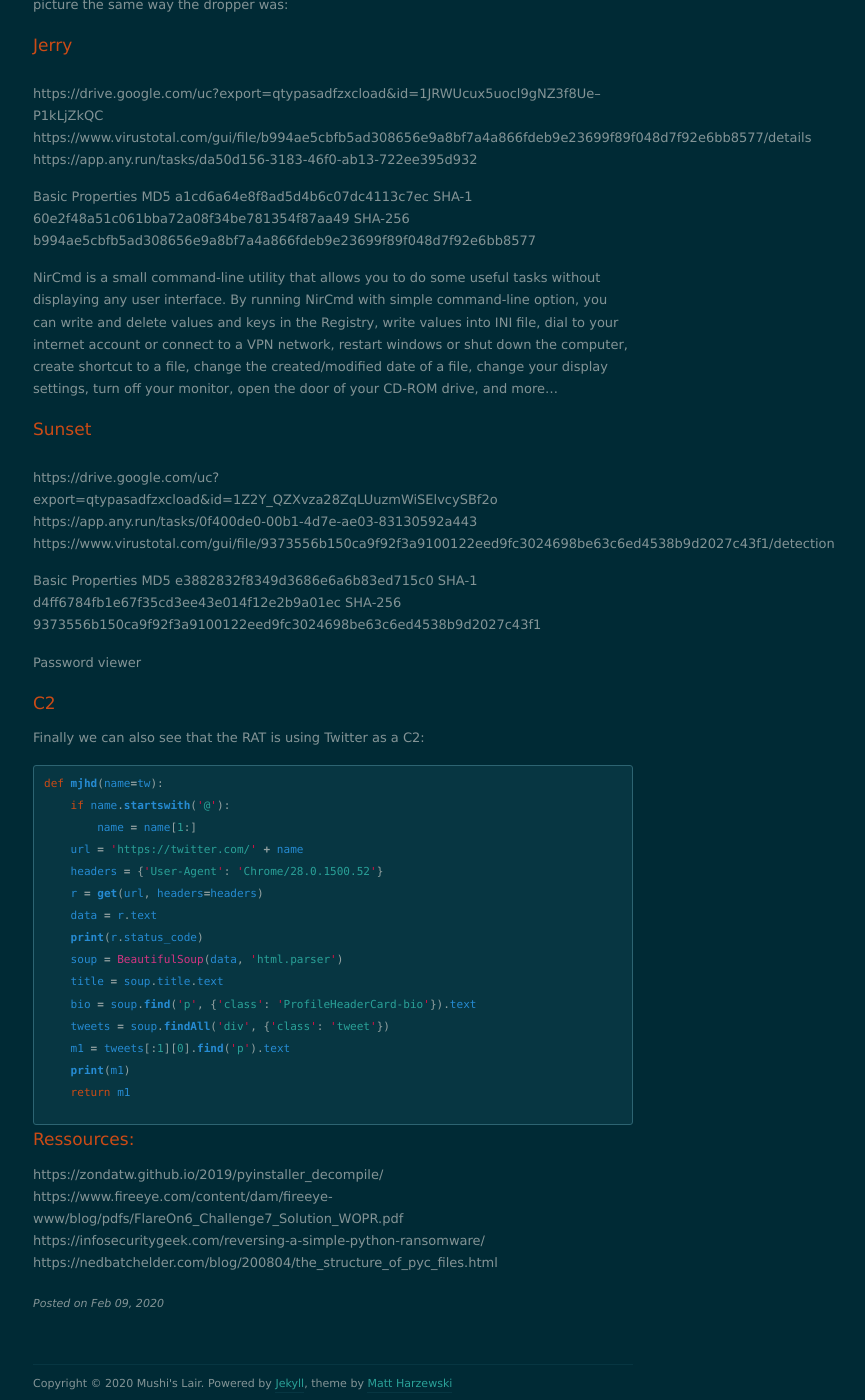
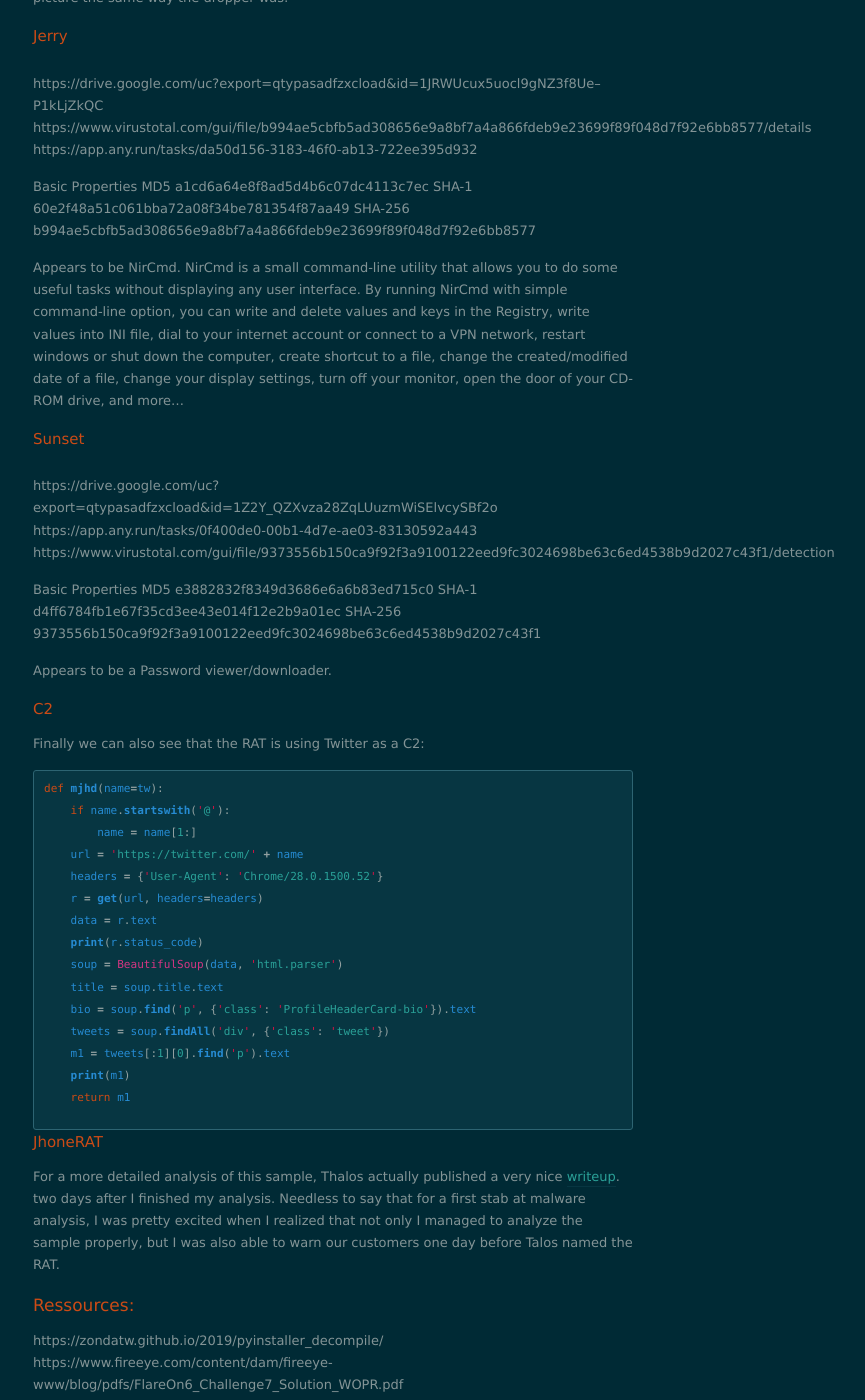
Before and after one commit to Mushi-mushi/mushi-mushi.github.io, a Jekyll site: the page built from _posts/2020-02-09-a-new-foe-has-appeared.markdown, in a window 1280 px wide and 1400 px high, scrolled down 4671 px. Shown: the whole window, without its empty margins (307-1172 px from the left). Built offline with Jekyll 4.4.1, drawn with Linux system fonts in a browser that asks for light colours; nearby versions of some CDN libraries; comment, search, counter and statistics services are not loaded; some of the changed text lies outside the part shown.

Commit message:
Update 2020-02-09-a-new-foe-has-appeared.markdown

```diff
--- a/_posts/2020-02-09-a-new-foe-has-appeared.markdown
+++ b/_posts/2020-02-09-a-new-foe-has-appeared.markdown
@@ -7,11 +7,11 @@
 ![](/images/new-foe/new-foe.jpg){: width="600" height="600")}
 
 Introduction
-============
+------------
 The idea to finally set up my own blog stems from my first malware analysis where a word document was spotted on Twitter by one of my colleague. Following the Twitter thread shows that some researchers had already did some preliminary analysis but the main payload still needed to be unpacked and analized. After reaching out to one of the researcher (@Arkbird_SOLG) I was directed to a great tutorial about how to unpack python executable ([Tutorial][link1])
 
 Sample
-=======
+------
 <blockquote class="twitter-tweet"><p lang="en" dir="ltr">interesting sample<br>maybe <a href="https://twitter.com/hashtag/APT?src=hash&amp;ref_src=twsrc%5Etfw">#APT</a><br>Hash:7c487d8462567a826da95c799591f5fb<br><br>Cc <a href="https://twitter.com/Arkbird_SOLG?ref_src=twsrc%5Etfw">@Arkbird_SOLG</a> <a href="https://twitter.com/ItsReallyNick?ref_src=twsrc%5Etfw">@ItsReallyNick</a> <a href="https://twitter.com/spider_girl22?ref_src=twsrc%5Etfw">@spider_girl22</a> <a href="https://twitter.com/DeadlyLynn?ref_src=twsrc%5Etfw">@DeadlyLynn</a> <a href="https://twitter.com/cyb3rops?ref_src=twsrc%5Etfw">@cyb3rops</a> <a href="https://t.co/migPtNcAJI">pic.twitter.com/migPtNcAJI</a></p>&mdash; @Rmy (@Rmy_Reserve) <a href="https://twitter.com/Rmy_Reserve/status/1217066627440635905?ref_src=twsrc%5Etfw">January 14, 2020</a></blockquote> <script async src="https://platform.twitter.com/widgets.js" charset="utf-8"></script>
 
 As mentionned before, researchers had already figure out that the document was first downloading a dropper by reaching out to an googledrive link, downloading a picture from which the python RAT was extracted.
@@ -130,7 +130,7 @@
 We can also see that two payloads are hardcoded into the file. Both are hidden within an picture the same way the dropper was:
 
 Jerry
-=====
+-----
 ![](/images/new-foe/new-foe/Jerry.jpg){: width="600" height="600")}
 https://drive.google.com/uc?export=qtypasadfzxcload&id=1JRWUcux5uocl9gNZ3f8Ue--P1kLjZkQC
 https://www.virustotal.com/gui/file/b994ae5cbfb5ad308656e9a8bf7a4a866fdeb9e23699f89f048d7f92e6bb8577/details
@@ -141,10 +141,10 @@
 SHA-1	60e2f48a51c061bba72a08f34be781354f87aa49
 SHA-256	b994ae5cbfb5ad308656e9a8bf7a4a866fdeb9e23699f89f048d7f92e6bb8577
 
-NirCmd is a small command-line utility that allows you to do some useful tasks without displaying any user interface. By running NirCmd with simple command-line option, you can write and delete values and keys in the Registry, write values into INI file, dial to your internet account or connect to a VPN network, restart windows or shut down the computer, create shortcut to a file, change the created/modified date of a file, change your display settings, turn off your monitor, open the door of your CD-ROM drive, and more...
+Appears to be NirCmd. NirCmd is a small command-line utility that allows you to do some useful tasks without displaying any user interface. By running NirCmd with simple command-line option, you can write and delete values and keys in the Registry, write values into INI file, dial to your internet account or connect to a VPN network, restart windows or shut down the computer, create shortcut to a file, change the created/modified date of a file, change your display settings, turn off your monitor, open the door of your CD-ROM drive, and more...
 
 Sunset
-======
+------
 ![](/images/new-foe/new-foe/Sunset.jpg){: width="600" height="600")}
 https://drive.google.com/uc?export=qtypasadfzxcload&id=1Z2Y_QZXvza28ZqLUuzmWiSElvcySBf2o
 https://app.any.run/tasks/0f400de0-00b1-4d7e-ae03-83130592a443
@@ -155,10 +155,10 @@
 SHA-1	d4ff6784fb1e67f35cd3ee43e014f12e2b9a01ec
 SHA-256	9373556b150ca9f92f3a9100122eed9fc3024698be63c6ed4538b9d2027c43f1
 
-Password viewer
+Appears to be a Password viewer/downloader.
 
 C2
-==
+--
 Finally we can also see that the RAT is using Twitter as a C2:
 
 {% highlight python%}
@@ -180,6 +180,10 @@
 
 {% endhighlight %}
 
+JhoneRAT
+--------
+For a more detailed analysis of this sample, Thalos actually published a very nice [writeup][link5]. two days after I finished my analysis. Needless to say that for a first stab at malware analysis, I was pretty excited when I realized that not only I managed to analyze the sample properly, but I was also able to warn our customers one day before Talos named the RAT.
+
 Ressources:
 ===========
 https://zondatw.github.io/2019/pyinstaller_decompile/
@@ -191,3 +195,4 @@
 [link2]:https://app.any.run/tasks/1d7567d9-0eac-4944-ba38-4894fdfe1c2f/
 [link3]:https://github.com/countercept/python-exe-unpacker
 [link4]:https://pastebin.com/KPYnUzV0
+[link5]:https://blog.talosintelligence.com/2020/01/jhonerat.html?m=1
```
Also changed, not shown: other parts of _posts/2020-02-09-a-new-foe-has-appeared.markdown (+1 -1 lines).
